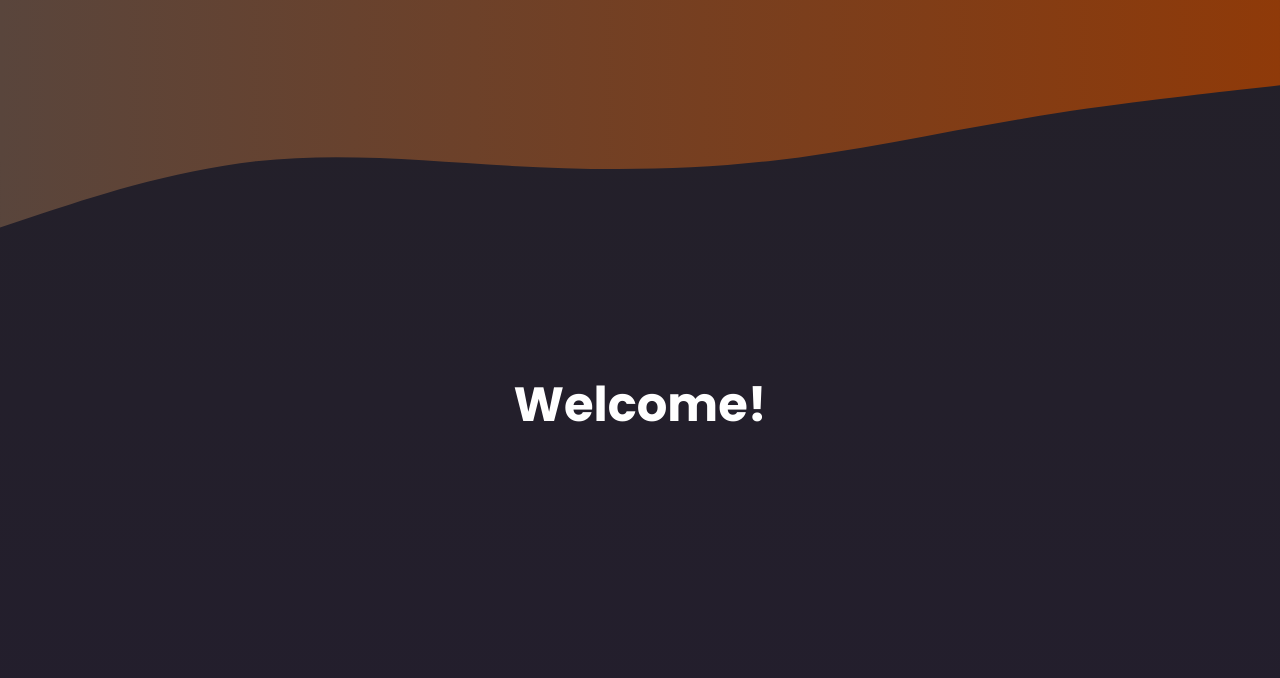
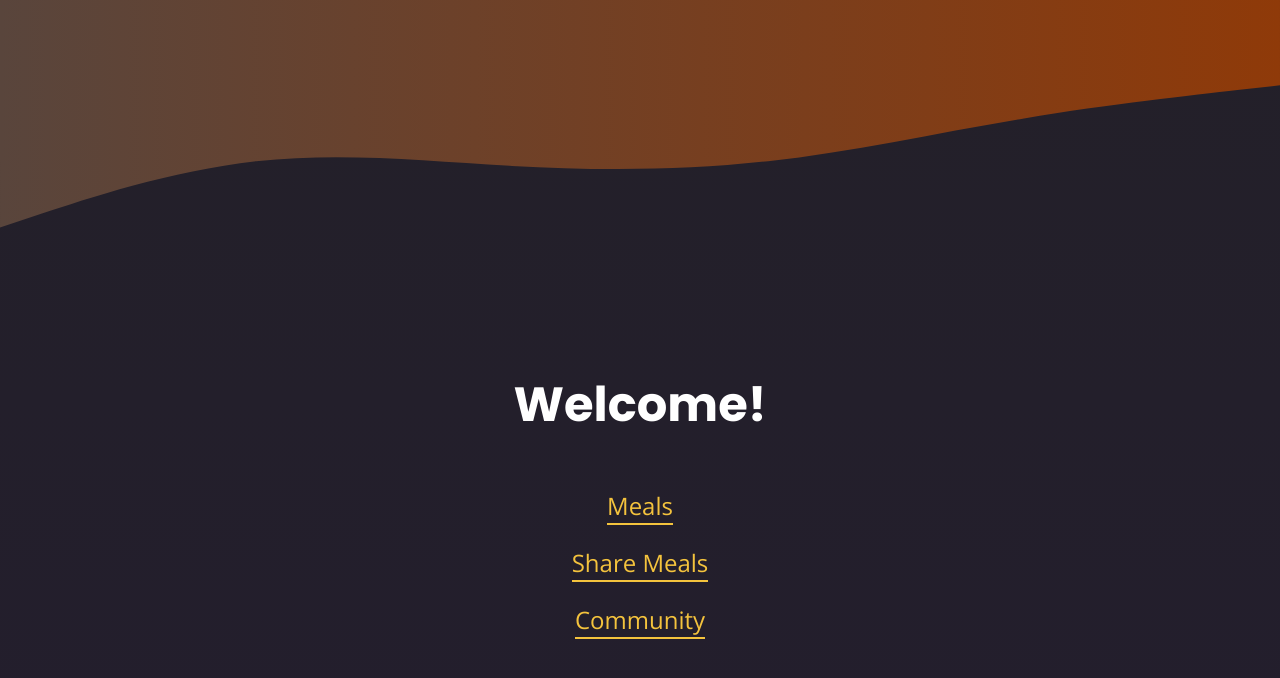
Before and after one commit to biancavlz/foodies, a Next.js app: page / in a window 1280 px wide. Shown: the top 678 px of the page. Built offline with nearby package versions, Linux system fonts and the light colour scheme.

Commit message:
Add links to meals and community pages

```diff
--- a/app/page.tsx
+++ b/app/page.tsx
@@ -1,7 +1,19 @@
+import Link from "next/link";
+
 export default function Home() {
   return (
     <main>
       <h1 style={{ color: "white", textAlign: "center" }}>Welcome!</h1>
+
+      <p>
+        <Link href="/meals">Meals</Link>
+      </p>
+      <p>
+        <Link href="/meals/share">Share Meals</Link>
+      </p>
+      <p>
+        <Link href="/community">Community</Link>
+      </p>
     </main>
   );
 }
```
